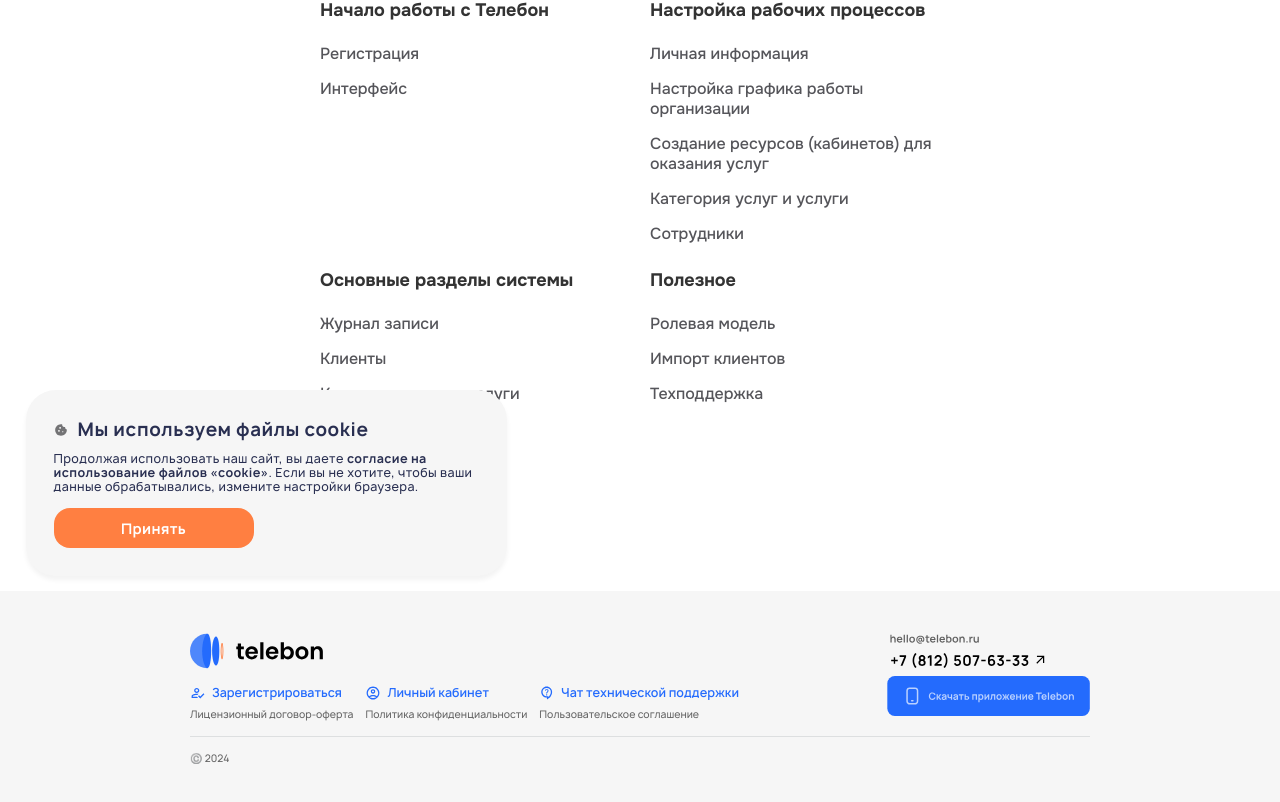
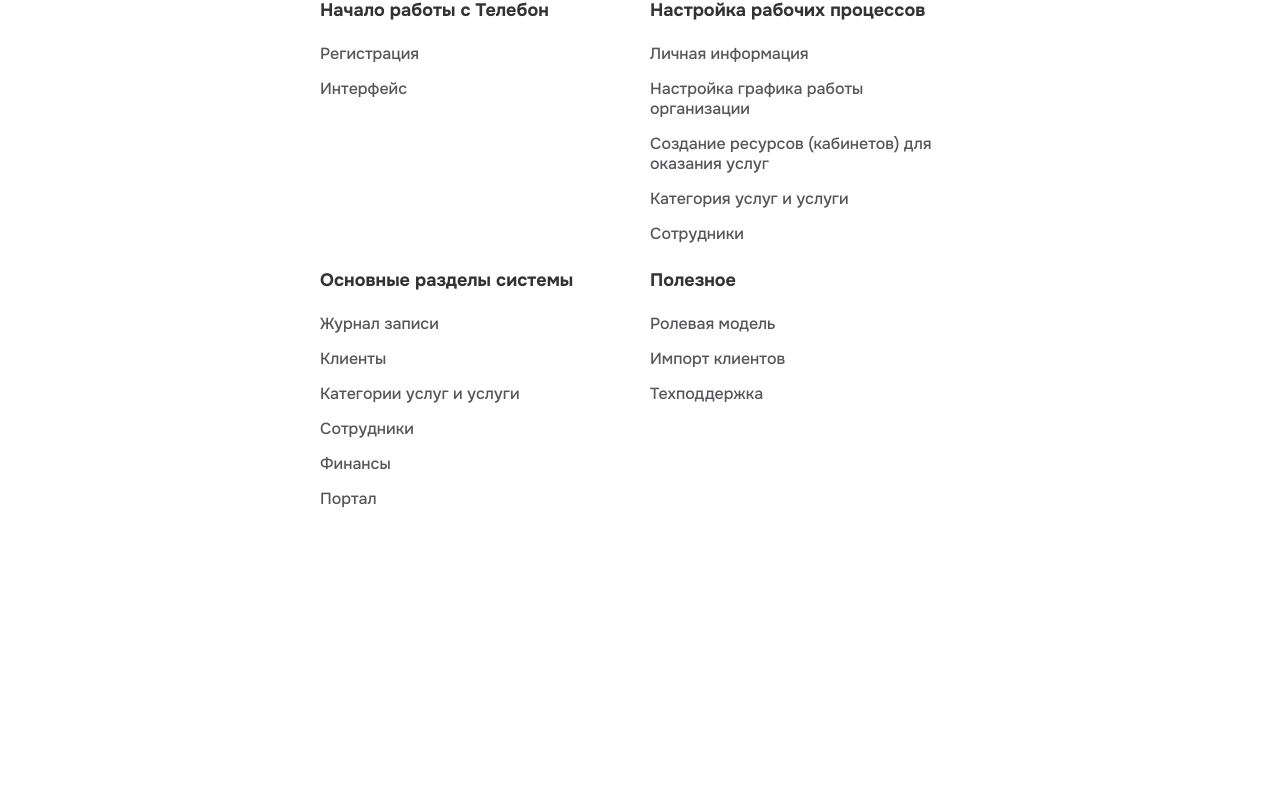
Before and after one commit to Pavel293/Site2, a Next.js app: page /baza-znaniy in a window 1280 px wide. Shown: the part 200-1002 px from the top of the page. After the commit the page ends 800 px from the top, so only its background shows below. Built offline with nearby package versions, Linux system fonts and the light colour scheme.

Commit message:
adaptive

```diff
--- a/pages/404.tsx
+++ b/pages/404.tsx
@@ -5,7 +5,6 @@
 		<div
 			style={{
 				position: 'relative',
-				zIndex: '999',
 				height: '100%',
 				width: '100%',
 				inset: '0',
--- a/src/components/layout/Layout.tsx
+++ b/src/components/layout/Layout.tsx
@@ -5,20 +5,13 @@
 import styles from './Layout.module.scss'
 
 const Layout: FC<IType> = ({ children }) => {
-	const is404Page =
-		typeof window !== 'undefined' && window.location.pathname === '/404'
-
 	return (
 		<div className={styles.container}>
-			{!is404Page ? (
-				<>
-					<Header />
-					{children}
-					<Footer />
-				</>
-			) : (
-				<>{children}</>
-			)}
+			<>
+				<Header />
+				{children}
+				<Footer />
+			</>
 		</div>
 	)
 }
--- a/src/components/layout/footer/Footer.tsx
+++ b/src/components/layout/footer/Footer.tsx
@@ -12,6 +12,8 @@
 	const [copiedSuccess, setCopiedSuccess] = useState(false)
 	const [showAppUnavailableModal, setShowAppUnavailableModal] = useState(false)
 	const isMobile = useMatchMedia('768')
+	const is404Page =
+		typeof window !== 'undefined' && window.location.pathname === '/404'
 
 	useEffect(() => {
 		const hasAcceptedCookies = document.cookie.includes(
@@ -86,7 +88,10 @@
 
 	return (
 		<noindex>
-			<div className={styles.footer}>
+			<div
+				className={styles.footer}
+				style={{ display: !is404Page ? `none` : `flex` }}
+			>
 				<div className={styles.container}>
 					<div className={styles.aboveline}>
 						{isMobile ? (
--- a/src/components/screens/404/404.module.scss
+++ b/src/components/screens/404/404.module.scss
@@ -1,59 +1,182 @@
+.wrapper {
+	max-width: 1480px;
+	align-self: center;
+	margin: 0 auto;
+}
 .container {
-	background: url('../../../assets/404.svg') no-repeat;
-	background-size: cover;
+	margin-top: 212px;
 	width: 100%;
 	height: 100%;
-	position: fixed;
-	.logo {
-		margin: 5vh 0 0 10vw;
-		a {
-			@apply flex h-[30px] gap-10 items-center relative w-fit;
+	display: flex;
+	flex-direction: column;
+	gap: 24px;
+	align-items: center;
+	justify-content: center;
+	.text {
+		height: fit-content;
+		width: 1266px;
+		h2 {
+			font-size: 128px;
+			font-weight: 700;
+			line-height: 163.2px;
+			text-align: center;
+			color: #161616;
 		}
-		img {
-			@apply relative;
+		span {
+			color: #16161666;
 		}
-	}
-	.text {
-		height: 40vh;
-		width: 60vw;
-		margin: 15vh 0 0 10vw;
-		h1 {
-			font-family: Gilroy;
-			font-size: 96px;
-			font-weight: 700;
-			line-height: 96px;
-			letter-spacing: 0em;
-			text-align: left;
-			color: white;
-		}
-		p {
-			margin-top: 10vh;
-			font-family: Gilroy;
-			font-size: 24px;
-			font-weight: 500;
-			line-height: 40px;
-			letter-spacing: 0em;
-			text-align: left;
-			color: white;
-			width: 35vw;
+		h3 {
+			font-size: 32px;
+			font-weight: 600;
+			line-height: 40.8px;
+			text-align: center;
+			color: #161616;
 		}
 	}
 
 	button {
-		margin: 8vh 0 0 10vw;
-		width: 264px;
-		height: 80px;
+		margin-top: 24px;
+		width: 444px;
+		height: 81px;
 		background: #496fff;
 		border-radius: 20px;
 		color: #f9f9f9;
-		font-family: Gilroy;
-		font-size: 36px;
+		font-size: 24px;
 		font-weight: 700;
-		line-height: 52px;
-		letter-spacing: 0em;
+		line-height: 32.78px;
 		text-align: center;
 	}
 }
 
-@media (max-width: 440px) {
+@media (max-width: 1600px) {
+	.wrapper {
+		max-width: 1200px;
+	}
+	.container {
+		margin-top: 162px;
+		width: 100%;
+		height: 100%;
+		display: flex;
+		flex-direction: column;
+		gap: 20px;
+		align-items: center;
+		justify-content: center;
+		.text {
+			height: fit-content;
+			width: 1000px;
+			h2 {
+				font-size: 104px;
+				line-height: 128px;
+			}
+			h3 {
+				font-size: 26px;
+				line-height: 32px;
+			}
+		}
+
+		button {
+			margin-top: 20px;
+			width: 350px;
+			height: 60px;
+			border-radius: 18px;
+			font-size: 15px;
+		}
+	}
 }
+
+@media (max-width: 1300px) {
+	.wrapper {
+		max-width: 900px;
+	}
+	.container {
+		margin-top: 112px;
+		width: 100%;
+		height: 100%;
+		display: flex;
+		flex-direction: column;
+		gap: 16px;
+		align-items: center;
+		justify-content: center;
+		.text {
+			height: fit-content;
+			width: 800px;
+			h2 {
+				font-size: 72px;
+				line-height: 84px;
+			}
+			h3 {
+				font-size: 20px;
+				line-height: 28px;
+			}
+		}
+
+		button {
+			margin-top: 16px;
+			width: 280px;
+			height: 50px;
+			border-radius: 15px;
+			font-size: 14px;
+		}
+	}
+}
+
+@media (max-width: 992px) {
+	.wrapper {
+		max-width: 600px;
+	}
+	.container {
+		margin-top: 62px;
+		gap: 12px;
+		.text {
+			width: 460px;
+			h2 {
+				font-size: 43px;
+				line-height: 50px;
+			}
+			h3 {
+				font-size: 12px;
+				line-height: 18px;
+			}
+		}
+
+		button {
+			margin-top: 12px;
+			width: 180px;
+			height: 40px;
+			border-radius: 11px;
+			font-size: 11px;
+		}
+	}
+}
+
+@media (max-width: 768px) {
+	.wrapper {
+		max-width: 92vw;
+	}
+	.container {
+		margin-top: 0;
+		padding-top: 40vw;
+		gap: 0;
+		.text {
+			width: 92vw;
+			h2 {
+				font-size: 17vw;
+				line-height: 21.6vw;
+				text-align: left;
+			}
+			h3 {
+				font-size: 4.26vw;
+				line-height: 5.86vw;
+				text-align: left;
+			}
+		}
+
+		button {
+			margin-top: 6.4vw;
+			width: 92vw;
+			height: 14.4vw;
+			border-radius: 5.3vw;
+			font-size: 4.26vw;
+		}
+	}
+}
--- a/src/components/screens/404/404.tsx
+++ b/src/components/screens/404/404.tsx
@@ -1,28 +1,26 @@
 import React, { FC } from 'react'
 import styles from '@/components/screens/404/404.module.scss'
 import Link from 'next/link'
-import Image from 'next/image'
-import LogoImage from '../../../assets/icons/LogoEr.svg'
+import Meta from '@/utils/meta/Meta'
 
 const Error: FC = () => {
 	return (
-		<div className={styles.container}>
-			<div className={styles.logo}>
+		<div className={styles.wrapper}>
+			<div className={styles.container}>
+				<div className={styles.text}>
+					<h2>
+						<span>Ошибка</span> 404
+					</h2>
+					<h3>
+						Упс! Страница, которую вы запрашиваете, не существует. Возможно она
+						устарела, была удалена, или был введен неверный адрес в адресной
+						строке.
+					</h3>
+				</div>
 				<Link href="/">
-					<Image src={LogoImage} alt="logoImage" />
+					<button>Перейти на главную</button>
 				</Link>
 			</div>
-			<div className={styles.text}>
-				<h1>
-					Хьюстон, <br />у нас проблема!
-				</h1>
-				<p>
-					Неправильно набран адрес или такой страницы больше не существует :(
-				</p>
-			</div>
-			<Link href="/">
-				<button>Домой</button>
-			</Link>
 		</div>
 	)
 }
--- a/src/components/screens/price/tarif/TarifPrice.module.scss
+++ b/src/components/screens/price/tarif/TarifPrice.module.scss
@@ -67,6 +67,9 @@
 				display: flex;
 				flex-direction: column;
 				gap: 48px;
+				img {
+					width: 643px;
+				}
 				.text {
 					width: 477px;
 				}
```
Also changed, not shown: public/robots.txt, src/assets/icons/PriceRecording.png.
